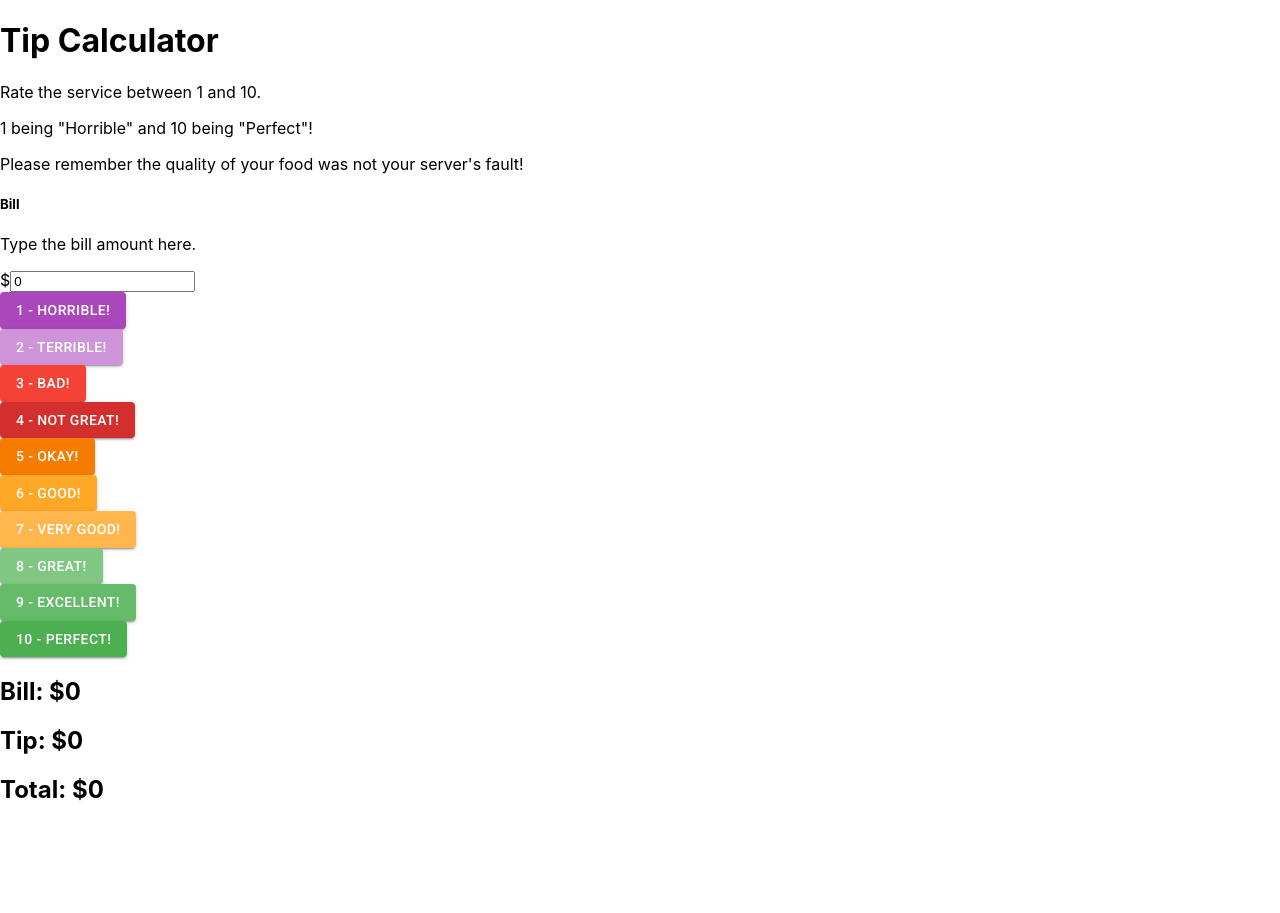
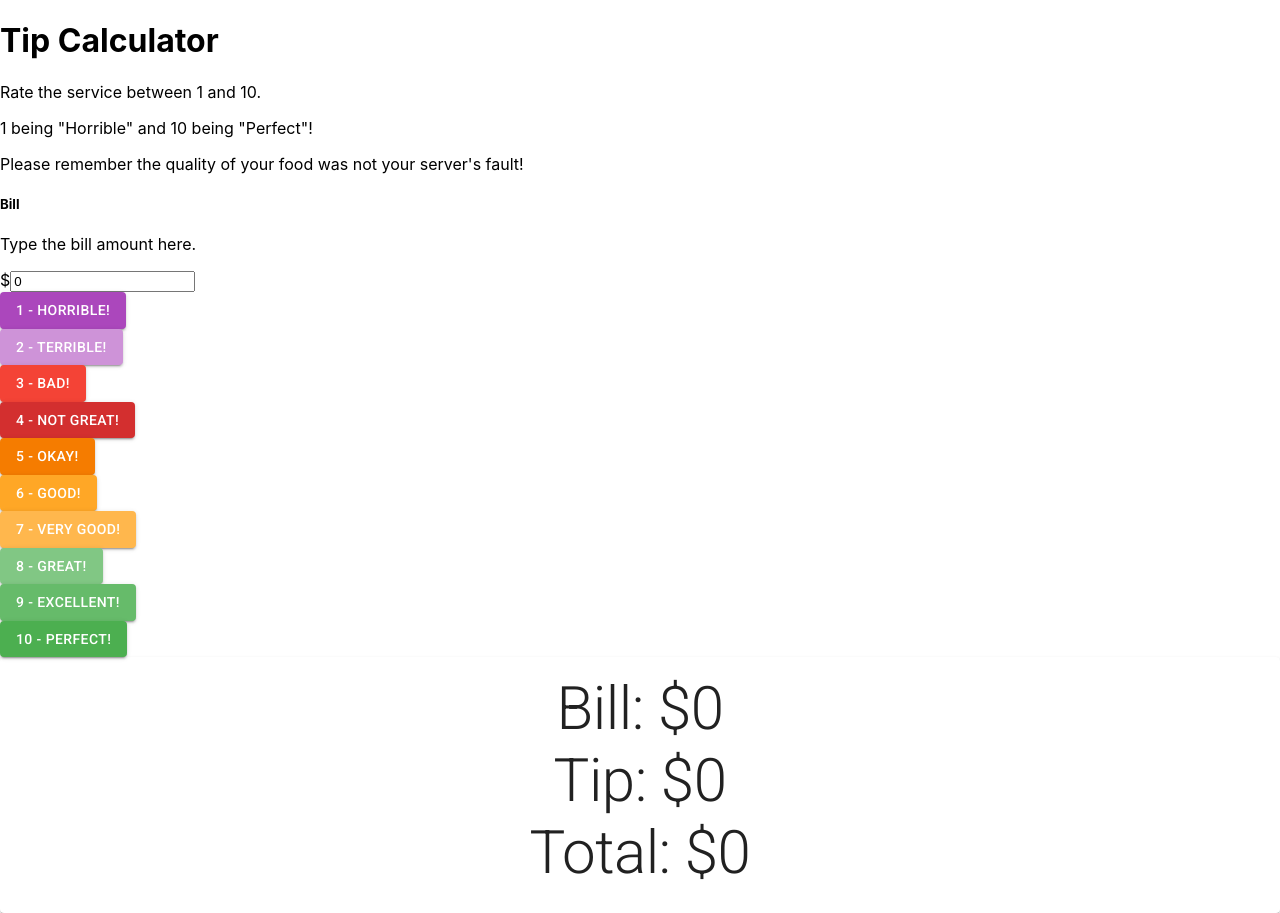
Before and after one commit to RossaMania/tip-calculator-react, a React (Create React App) app: page / in a window 1280 px wide. Before the commit the page ends 824 px from the top, so only its background shows below. Built offline with nearby package versions, Linux system fonts and the light colour scheme.

Commit message:
Use Material UI to turn Total component into a Card.

```diff
--- a/src/components/Total.js
+++ b/src/components/Total.js
@@ -1,12 +1,24 @@
 import React from "react";
+import Card from "@mui/material/Card";
+import CardContent from "@mui/material/CardContent";
+import Typography from '@mui/material/Typography';
+
 
 const Total = (props) => {
 return (
-  <div>
-    <h2>Bill: ${props.bill}</h2>
-    <h2>Tip: ${props.tip}</h2>
-    <h2>Total: ${props.total}</h2>
-  </div>
+  <Card>
+    <CardContent>
+      <Typography align="center" variant="h2">
+        Bill: ${props.bill}
+      </Typography>
+      <Typography align="center" variant="h2">
+        Tip: ${props.tip}
+      </Typography>
+      <Typography align="center" variant="h2">
+        Total: ${props.total}
+      </Typography>
+    </CardContent>
+  </Card>
 );
 }
 
```
